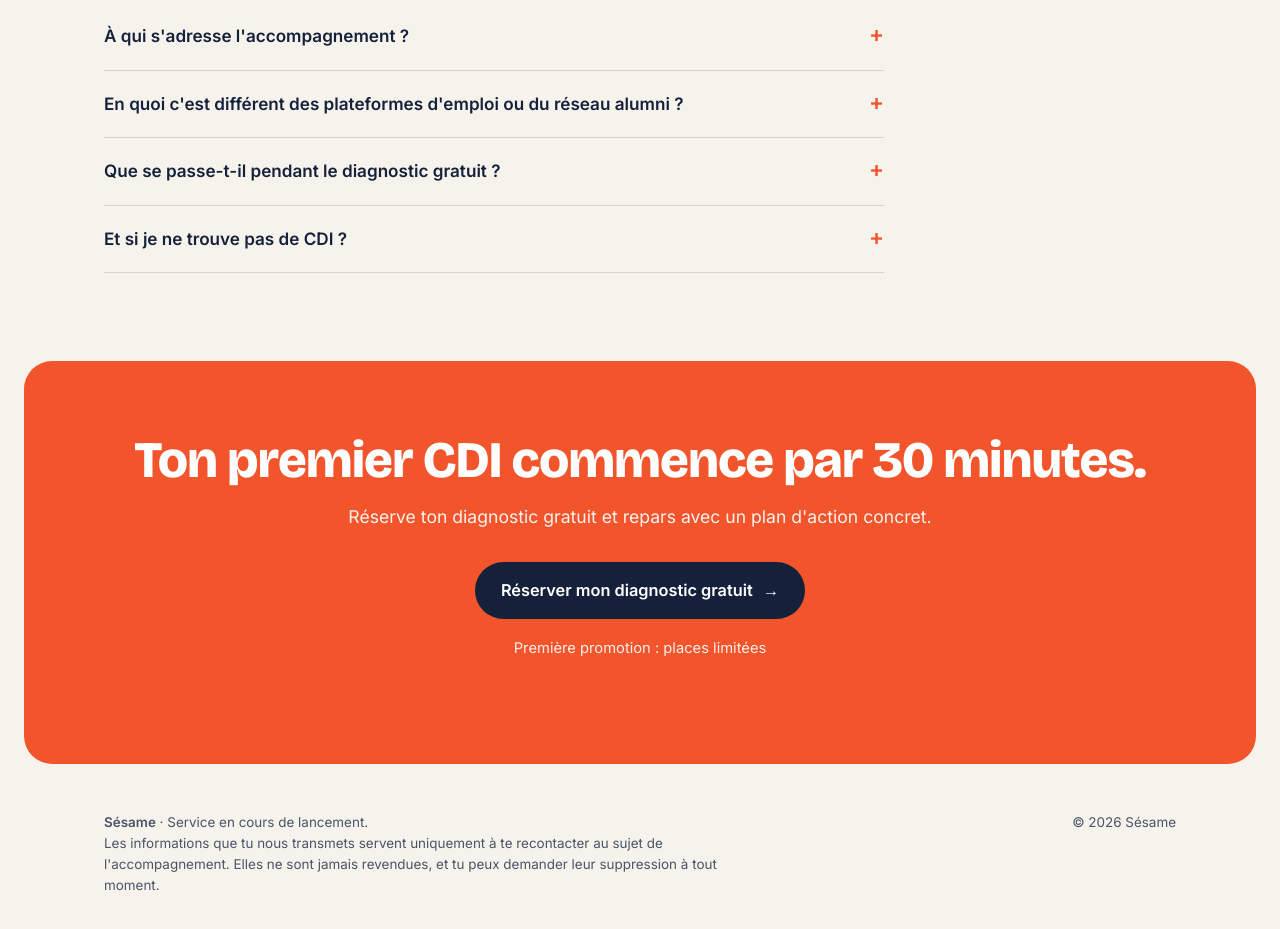
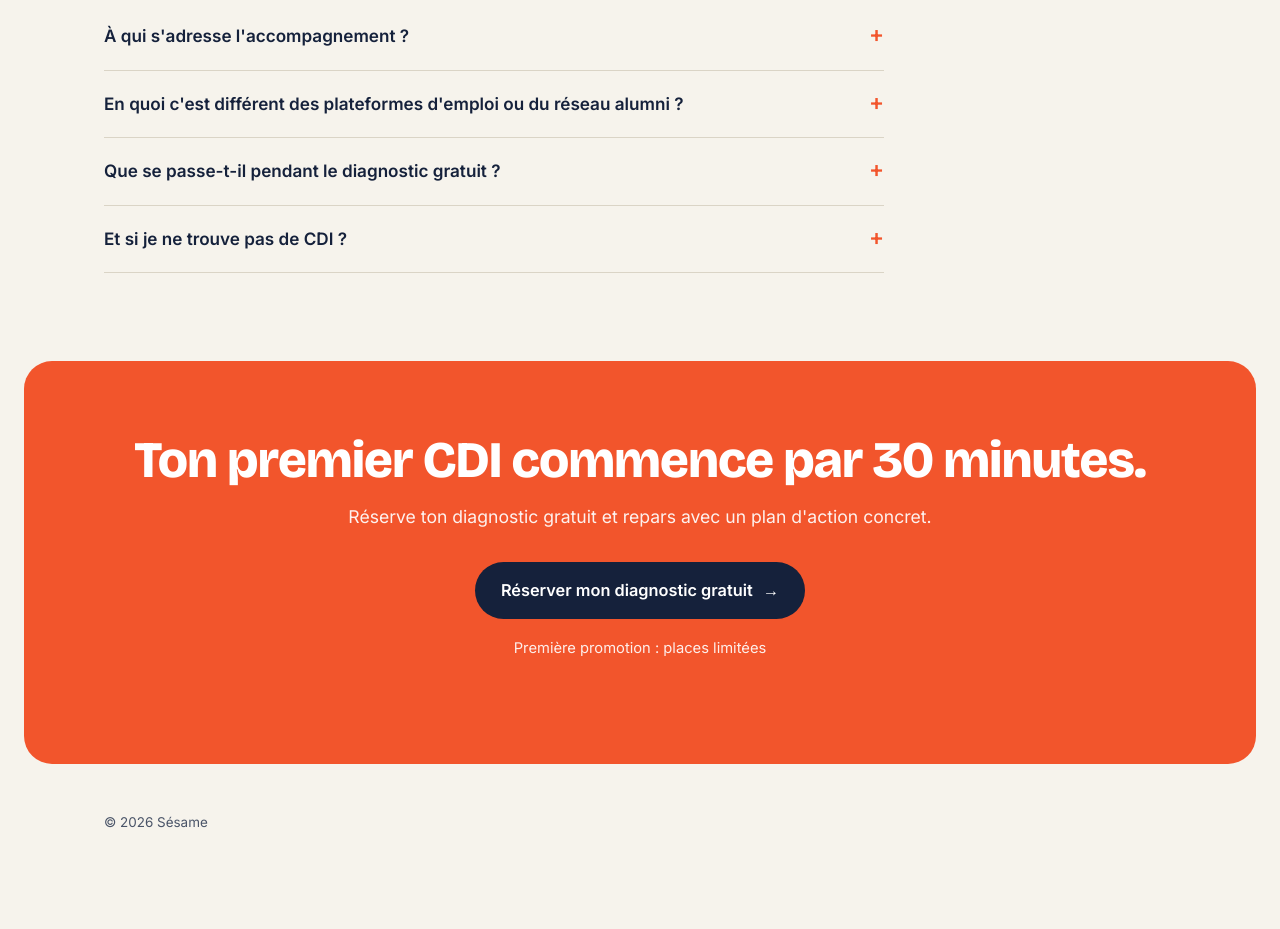
Before and after one commit to jobreadysesame-netizen/-, a plain HTML site: page index.html in a window 1280 px wide. Shown: the part 3403-4332 px from the top of the page. After the commit the page ends 4276 px from the top, so only its background shows below. Drawn offline with nearby package versions, Linux system fonts and the light colour scheme.

Commit message:
Add files via upload

```diff
--- a/index.html
+++ b/index.html
@@ -330,15 +330,13 @@
 
   <footer>
     <div class="wrap">
-      <p><strong>Sésame</strong> · Service en cours de lancement.<br>
-        Les informations que tu nous transmets servent uniquement à te recontacter au sujet de l'accompagnement. Elles ne sont jamais revendues, et tu peux demander leur suppression à tout moment.</p>
       <p>© 2026 Sésame</p>
     </div>
   </footer>
 
 
   <!-- MESURE D'AUDIENCE (GoatCounter) : compte les visites et les clics sur les boutons.
-       Si ton code GoatCounter n'est pas "jobready", remplace-le dans l'adresse ci-dessous. -->
+       Code GoatCounter : jobready -->
   <script data-goatcounter="https://jobready.goatcounter.com/count" async src="//gc.zgo.at/count.js"></script>
 </body>
 </html>
```
